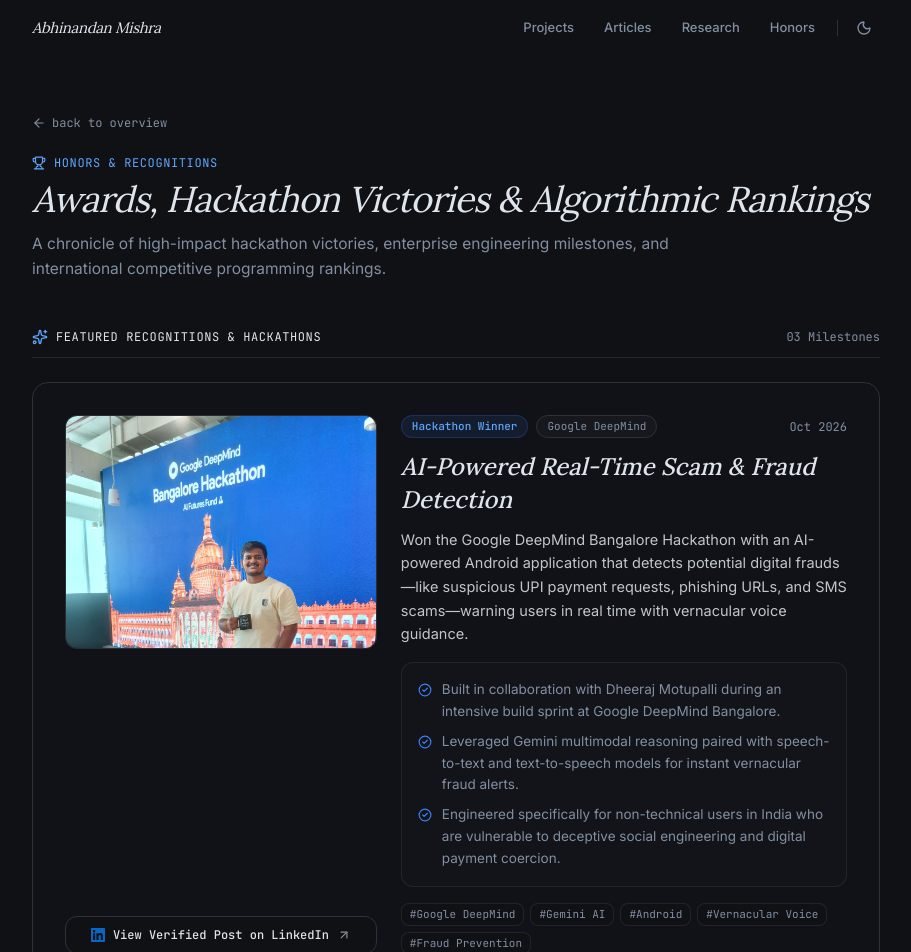
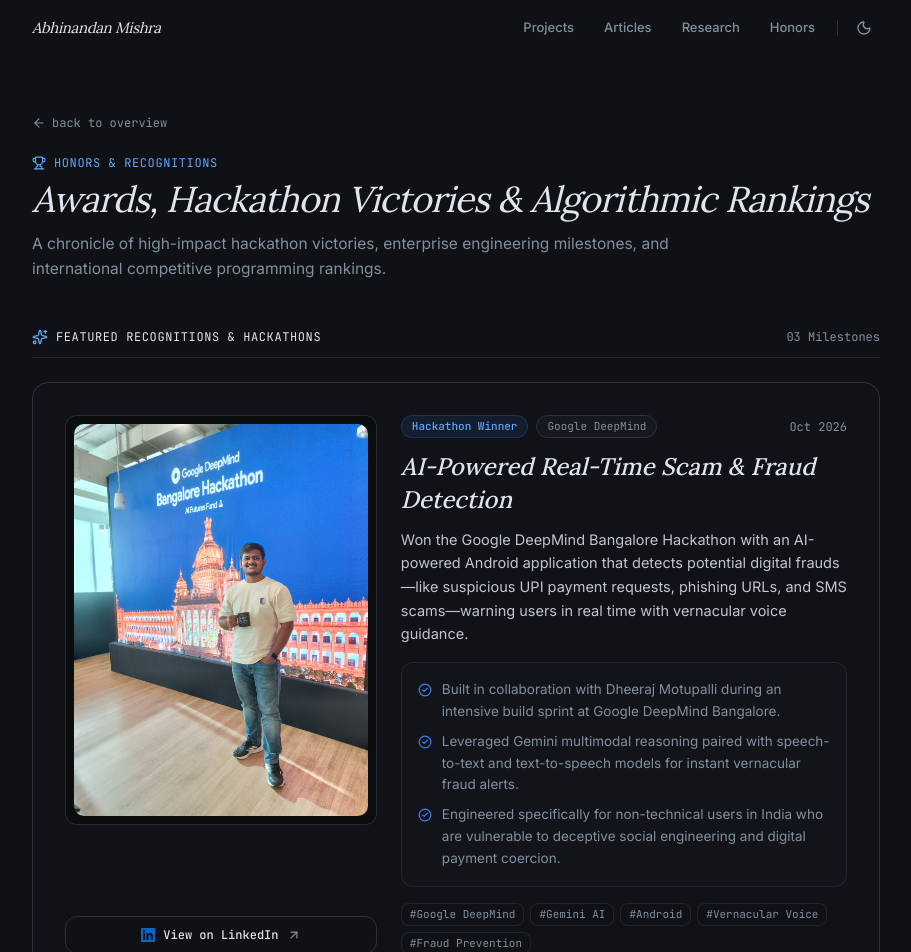
Before and after one commit to abhinandanmishra1/portfolio, a Next.js app: page /honors in a window 1280 px wide. Shown: the top 952 px of the page, without its empty margins (184-1095 px from the left). Built offline with nearby package versions, Linux system fonts and the light colour scheme.

Commit message:
fix(honors): display full uncropped photos and simplify button to 'View on LinkedIn'

```diff
--- a/app/honors/page.tsx
+++ b/app/honors/page.tsx
@@ -69,15 +69,22 @@
                 <div className="grid grid-cols-1 md:grid-cols-12 gap-6 p-6 sm:p-8">
                   {/* Visual Preview */}
                   <div className="md:col-span-5 flex flex-col justify-between">
-                    <div className="relative aspect-[4/3] sm:aspect-[16/10] md:aspect-[4/3] w-full overflow-hidden rounded-xl border border-border/80 bg-muted/40">
+                    <a
+                      href={item.linkedinUrl}
+                      target="_blank"
+                      rel="noopener noreferrer"
+                      className="group/img relative flex w-full items-center justify-center overflow-hidden rounded-xl border border-border/80 bg-neutral-900/40 dark:bg-neutral-950/60 p-2 transition-colors hover:border-blue-500/40"
+                      title="View on LinkedIn"
+                    >
                       <Image
                         src={item.image}
                         alt={item.title}
-                        fill
-                        className="object-cover object-top transition-transform duration-500 group-hover:scale-105"
-                        sizes="(max-width: 768px) 100vw, 400px"
+                        width={item.imageWidth || 800}
+                        height={item.imageHeight || 600}
+                        className="max-h-[500px] w-auto max-w-full rounded-lg object-contain transition-transform duration-500 group-hover/img:scale-[1.02]"
+                        sizes="(max-width: 768px) 100vw, 420px"
                       />
-                    </div>
+                    </a>
                     <div className="mt-4 hidden md:block">
                       <a
                         href={item.linkedinUrl}
@@ -86,7 +93,7 @@
                         className="inline-flex w-full items-center justify-center gap-2 rounded-xl border border-border bg-background/80 py-2.5 font-mono text-xs font-medium text-foreground transition-all hover:border-blue-500/40 hover:bg-accent"
                       >
                         <LinkedInIcon className="h-3.5 w-3.5 text-[#0A66C2]" />
-                        <span>View Verified Post on LinkedIn</span>
+                        <span>View on LinkedIn</span>
                         <ArrowUpRight className="h-3.5 w-3.5 opacity-60" />
                       </a>
                     </div>
@@ -152,7 +159,7 @@
                         className="inline-flex w-full items-center justify-center gap-2 rounded-xl border border-border bg-background py-2.5 font-mono text-xs font-medium text-foreground transition-colors hover:bg-accent"
                       >
                         <LinkedInIcon className="h-3.5 w-3.5 text-[#0A66C2]" />
-                        <span>View Verified Post on LinkedIn</span>
+                        <span>View on LinkedIn</span>
                         <ArrowUpRight className="h-3.5 w-3.5 opacity-60" />
                       </a>
                     </div>
--- a/data/portfolio.ts
+++ b/data/portfolio.ts
@@ -75,6 +75,8 @@
   summary: string;
   story: string[];
   image: string;
+  imageWidth?: number;
+  imageHeight?: number;
   linkedinUrl: string;
   tags: string[];
 }
@@ -455,6 +457,8 @@
       'Engineered specifically for non-technical users in India who are vulnerable to deceptive social engineering and digital payment coercion.',
     ],
     image: '/images/honors/deepmind-hackathon.jpg',
+    imageWidth: 1152,
+    imageHeight: 1536,
     linkedinUrl: 'https://www.linkedin.com/feed/update/urn:li:activity:7482665963629469696/',
     tags: ['Google DeepMind', 'Gemini AI', 'Android', 'Vernacular Voice', 'Fraud Prevention'],
   },
@@ -473,6 +477,8 @@
       'Engineered a live UI Inspector enabling developers to visually inspect production interfaces and prompt real-time codebase modifications.',
     ],
     image: '/images/honors/project44-anniversary.jpg',
+    imageWidth: 800,
+    imageHeight: 1558,
     linkedinUrl: 'https://www.linkedin.com/feed/update/urn:li:activity:7432277851103723520/',
     tags: ['project44', 'SDE-II', 'Hackathon Judge', 'Figma MCP', 'Developer Tooling'],
   },
@@ -490,6 +496,8 @@
       'Explored real-world patterns for bridging low-latency containerized microservices and production AI deployment.',
     ],
     image: '/images/honors/google-cloudrun.jpg',
+    imageWidth: 800,
+    imageHeight: 409,
     linkedinUrl: 'https://www.linkedin.com/posts/abhinandanmishra1_googlecloud-cloudrun-serverless-share-7383114611945869313-5esi/',
     tags: ['Google Cloud', 'Cloud Run', 'Serverless', 'AI Agents', 'Inference Servers'],
   },
```
